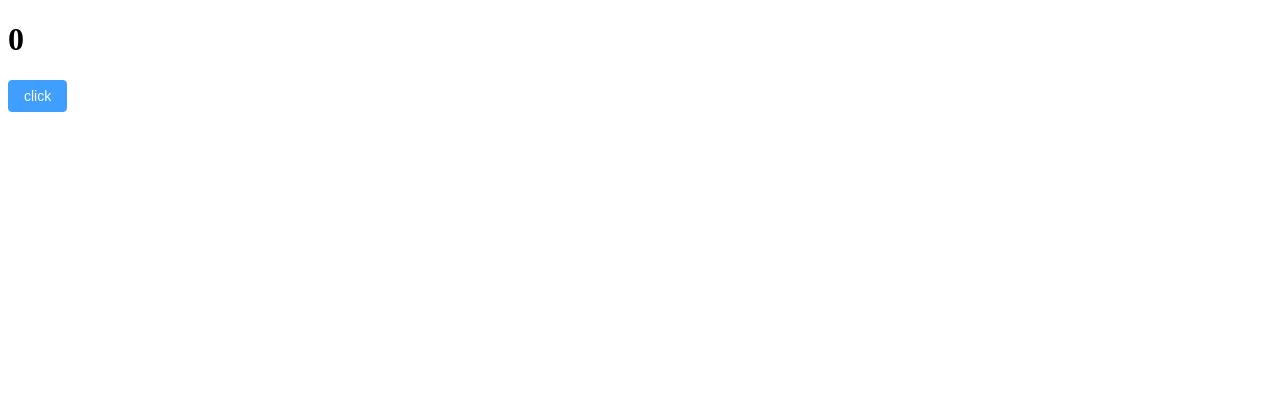
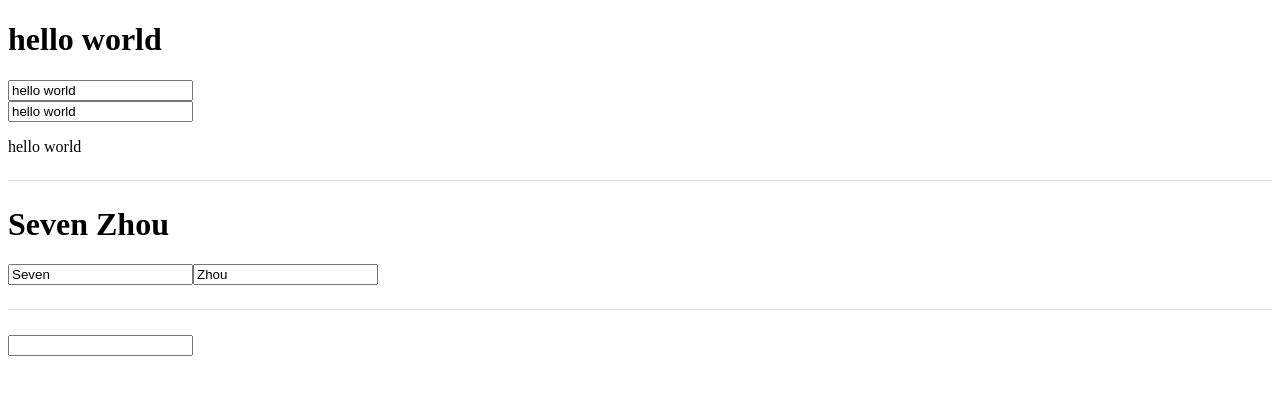
Before and after one commit to xuuuuan/vue-study, a Vue app: page / in a window 1280 px wide. Shown: the top 394 px of the page. Built offline with nearby package versions, Linux system fonts and the light colour scheme.

Commit message:
add: 组件 v-model

```diff
--- a/src/App.vue
+++ b/src/App.vue
@@ -1,5 +1,5 @@
 <script setup lang="ts">
-import ChapterDemo from '@/chapters/02-components/chapter02/Events.vue'
+import ChapterDemo from '@/chapters/02-components/chapter03/VModel.vue';
 </script>
 
 <template>
--- /dev/null
+++ b/src/chapters/02-components/chapter03/Arguments.vue
@@ -0,0 +1,21 @@
+<script setup lang="ts">
+// 默认情况下，v-model 在组件上都是使用 modelValue 作为 prop，
+// 并以 update:modelValue 作为对应的事件。
+// 我们可以通过给 v-model 指定一个参数来更改这些名字：
+// 这里我们定义的是msg  所以使用的时候需要 v-model:msg="..."
+defineProps<{
+  msg: string;
+}>();
+defineEmits<{
+  (event: 'update:msg', value: string): void;
+}>();
+</script>
+
+<template>
+  <div>
+    <input :value="msg" @input="$emit('update:msg', $event.target.value)" />
+    <p>{{ msg }}</p>
+  </div>
+</template>
+
+<style scoped></style>
--- /dev/null
+++ b/src/chapters/02-components/chapter03/CustomInput.vue
@@ -0,0 +1,18 @@
+<script setup lang="ts">
+defineProps<{
+  modelValue: string;
+}>();
+
+defineEmits<{
+  (event: 'update:modelValue', value: string): void;
+}>();
+</script>
+
+<template>
+  <input
+    :value="modelValue"
+    @input="$emit('update:modelValue', $event.target.value)"
+  />
+</template>
+
+<style scoped></style>
--- /dev/null
+++ b/src/chapters/02-components/chapter03/Modifier.vue
@@ -0,0 +1,30 @@
+<script setup lang="ts">
+const props = defineProps<{
+  text: string;
+  textModifiers: {
+    default: () => void;
+    upper: () => void;
+    lower: () => void;
+  };
+}>();
+
+const emit = defineEmits<{
+  (event: 'update:text', value: string): void;
+}>();
+
+function emitText(e) {
+  let value = e.target.value;
+  if (props.textModifiers.upper) {
+    value = value.toUpperCase();
+  } else if (props.textModifiers.lower) {
+    value = value.toLowerCase();
+  }
+  emit('update:text', value);
+}
+</script>
+
+<template>
+  <input :value="text" @input="emitText" />
+</template>
+
+<style scoped></style>
--- /dev/null
+++ b/src/chapters/02-components/chapter03/UserName.vue
@@ -0,0 +1,26 @@
+<script setup lang="ts">
+defineProps<{
+  firstName: string;
+  lastName: string;
+}>();
+
+defineEmits<{
+  (event: 'update:firstName', value: string): void;
+  (event: 'update:lastName', value: string): void;
+}>();
+</script>
+
+<template>
+  <input
+    type="text"
+    :value="firstName"
+    @input="$emit('update:firstName', $event.target.value)"
+  />
+  <input
+    type="text"
+    :value="lastName"
+    @input="$emit('update:lastName', $event.target.value)"
+  />
+</template>
+
+<style scoped></style>
--- /dev/null
+++ b/src/chapters/02-components/chapter03/VModel.vue
@@ -0,0 +1,31 @@
+<script setup lang="ts">
+import CustomInput from '@/chapters/02-components/chapter03/CustomInput.vue';
+import Arguments from '@/chapters/02-components/chapter03/Arguments.vue';
+import UserName from '@/chapters/02-components/chapter03/UserName.vue';
+import Modifier from '@/chapters/02-components/chapter03/Modifier.vue';
+import { ref } from 'vue';
+
+const message = ref('hello world');
+
+const firstName = ref('Seven');
+const lastName = ref('Zhou');
+
+const text = ref('');
+</script>
+
+<template>
+  <h1>{{ message }}</h1>
+  <!--1.v-model 基本使用-->
+  <CustomInput v-model="message" />
+  <!--2.v-model 的参数-->
+  <Arguments v-model:msg="message" />
+  <el-divider />
+  <!--3.多个 v-model 绑定-->
+  <h1>{{ firstName }} {{ lastName }}</h1>
+  <UserName v-model:first-name="firstName" v-model:last-name="lastName" />
+  <el-divider />
+  <!--4.处理v-model 修饰符-->
+  <Modifier v-model:text.upper="text" />
+</template>
+
+<style scoped></style>
```
